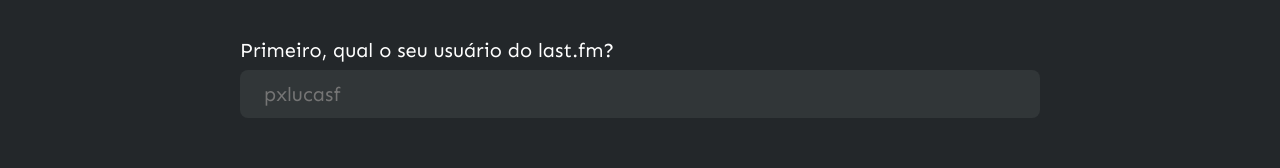
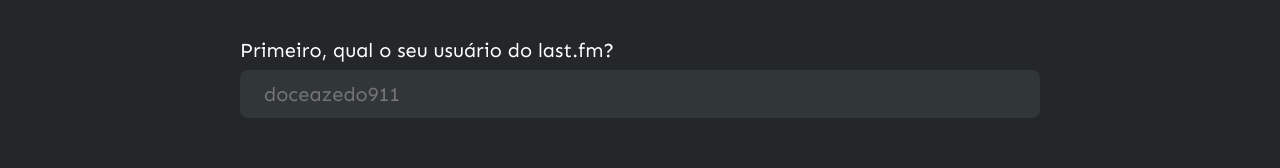
Before and after one commit to doceazedo/semaninha, a React (Create React App) app: page / in a window 1280 px wide. Shown: the part 353-521 px from the top of the page. Built offline with nearby package versions, Linux system fonts and the light colour scheme; no server answers.

Commit message:
📝 Update my last.fm username

```diff
--- a/src/components/common/loading-messages.jsx
+++ b/src/components/common/loading-messages.jsx
@@ -11,7 +11,7 @@
   'Dando uma olhada no seu histórico (só de músicas, viu?) 🤭',
   'Não feche a página não, tá quase lá...',
   'Aguarde só mais alguns segundinhos...',
-  'Aproveita e me segue no last.fm! @pxlucasf',
+  'Aproveita e me segue no last.fm! @doceazedo911',
   'É... você vem sempre aqui? 😳👉👈',
   'Desenhando cada pixel individualmente...',
   'Era pra eu gerar uma imagem??? Vishe, peraí...',
--- a/src/components/steps/lastfm-step.jsx
+++ b/src/components/steps/lastfm-step.jsx
@@ -6,7 +6,7 @@
       label="Primeiro, qual o seu usuário do last.fm?"
       value={username}
       onChangeValue={changeUsername}
-      placeholder="pxlucasf"/>
+      placeholder="doceazedo911"/>
     <Button disabled={username.length === 0} setStep={() => setStep('theme')}>Continuar</Button>
   </>
 );
```
Also changed, not shown: 2 other files (tests, documents, lock files or other folders).
